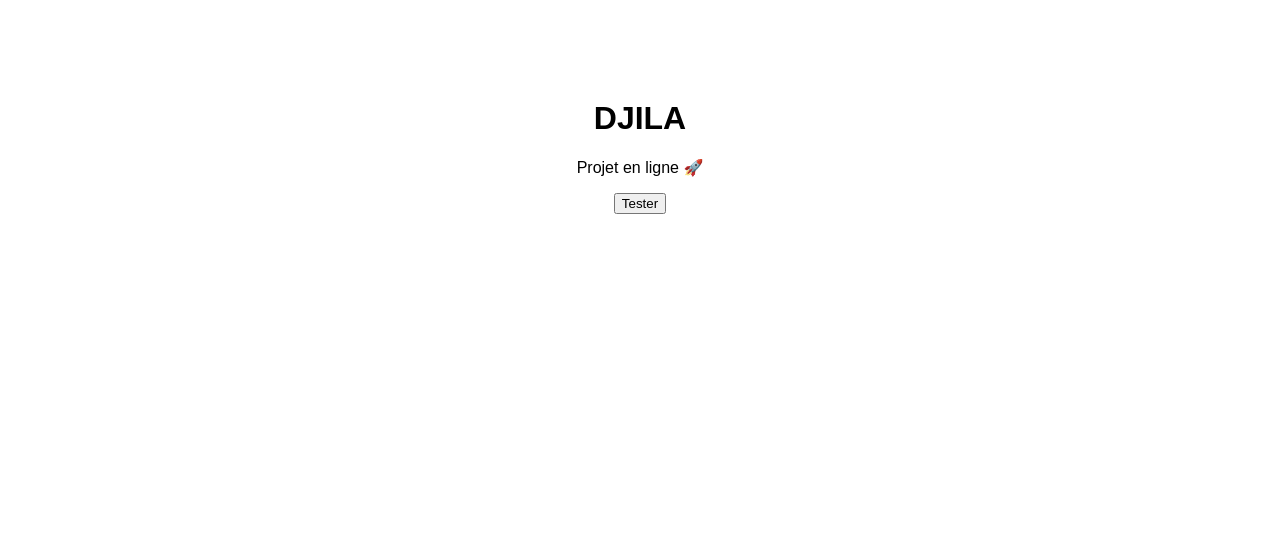
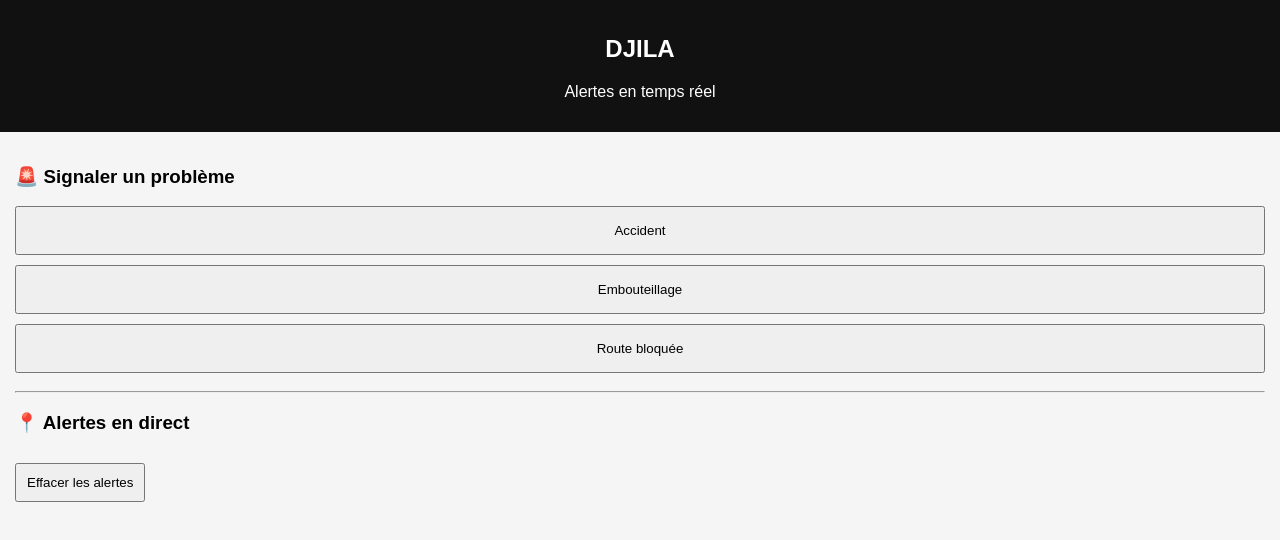
Before and after one commit to Limoumoujunior225-dotcom/DJILA, a plain HTML site: page index.html in a window 1280 px wide. Drawn offline with Linux system fonts and the light colour scheme.

Commit message:
Update index.html

```diff
--- a/index.html
+++ b/index.html
@@ -1,3 +1,4 @@
+
 <!DOCTYPE html>
 <html>
 <head>
@@ -5,14 +6,83 @@
   <meta name="viewport" content="width=device-width, initial-scale=1.0">
 </head>
 
-<body style="font-family: Arial; text-align:center; margin-top:100px;">
+<body style="font-family: Arial; margin:0; background:#f5f5f5;">
 
-  <h1>DJILA</h1>
-  <p>Projet en ligne 🚀</p>
+  <div style="background:#111; color:white; padding:15px; text-align:center;">
+    <h2>DJILA</h2>
+    <p>Alertes en temps réel</p>
+  </div>
 
-  <button onclick="alert('Djila fonctionne !')">
-    Tester
-  </button>
+  <div style="padding:15px;">
+
+    <h3>🚨 Signaler un problème</h3>
+
+    <button onclick="addAlert('Accident')"
+      style="padding:15px; width:100%; margin-bottom:10px;">
+      Accident
+    </button>
+
+    <button onclick="addAlert('Embouteillage')"
+      style="padding:15px; width:100%; margin-bottom:10px;">
+      Embouteillage
+    </button>
+
+    <button onclick="addAlert('Route bloquée')"
+      style="padding:15px; width:100%; margin-bottom:10px;">
+      Route bloquée
+    </button>
+
+    <hr>
+
+    <h3>📍 Alertes en direct</h3>
+
+    <ul id="alerts"></ul>
+
+    <button onclick="clearAlerts()"
+      style="margin-top:10px; padding:10px;">
+      Effacer les alertes
+    </button>
+
+  </div>
+
+<script>
+// Charger les alertes sauvegardées
+let alerts = JSON.parse(localStorage.getItem("djila_alerts")) || [];
+
+updateList();
+
+// Ajouter une alerte
+function addAlert(type) {
+  let time = new Date().toLocaleTimeString();
+
+  let alertText = type + " - " + time;
+
+  alerts.unshift(alertText);
+
+  localStorage.setItem("djila_alerts", JSON.stringify(alerts));
+
+  updateList();
+}
+
+// Mettre à jour l’affichage
+function updateList() {
+  let list = document.getElementById("alerts");
+  list.innerHTML = "";
+
+  for (let i = 0; i < alerts.length; i++) {
+    let li = document.createElement("li");
+    li.innerHTML = "⚠️ " + alerts[i];
+    list.appendChild(li);
+  }
+}
+
+// Effacer les alertes
+function clearAlerts() {
+  alerts = [];
+  localStorage.removeItem("djila_alerts");
+  updateList();
+}
+</script>
 
 </body>
 </html>
```
